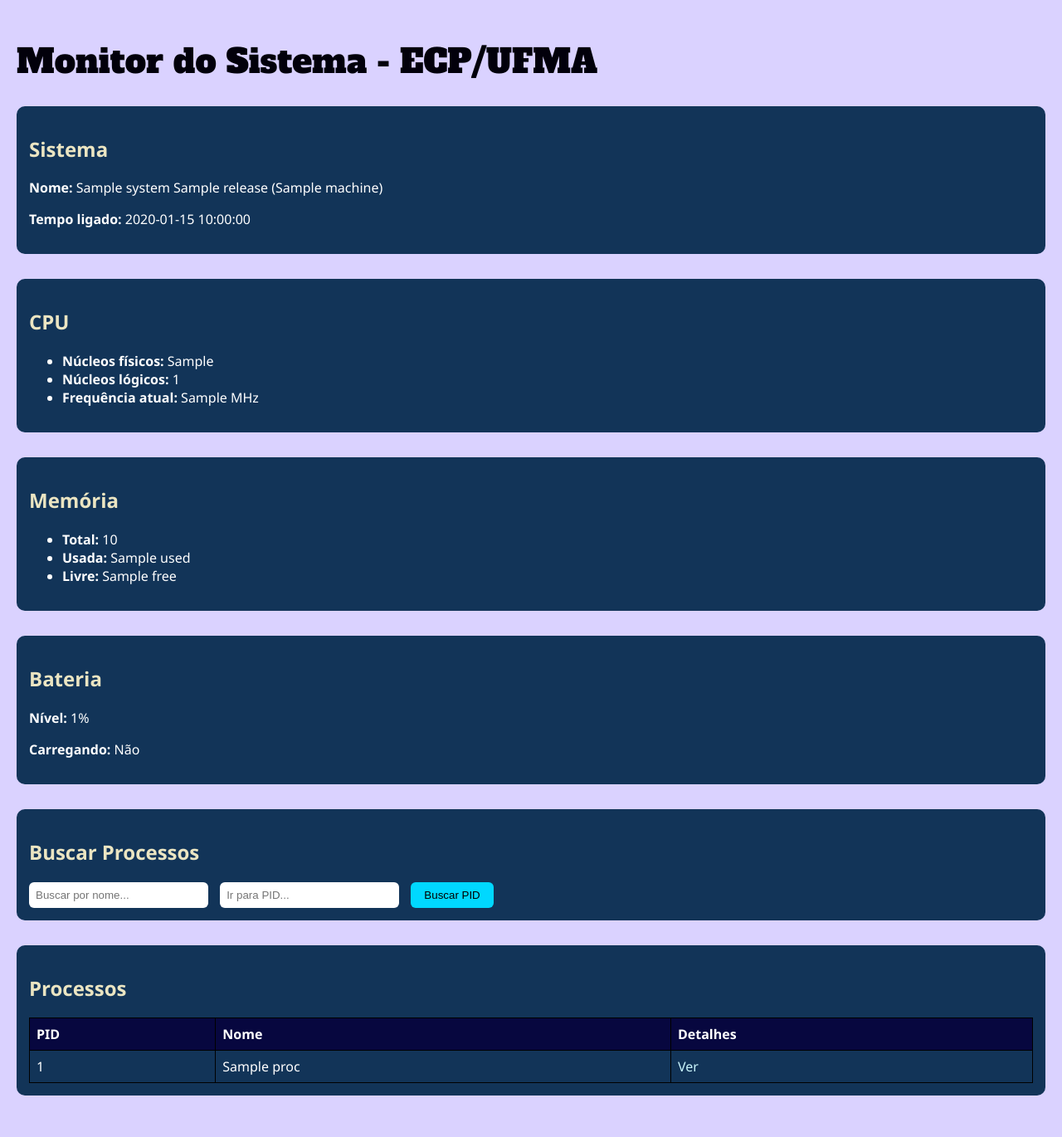
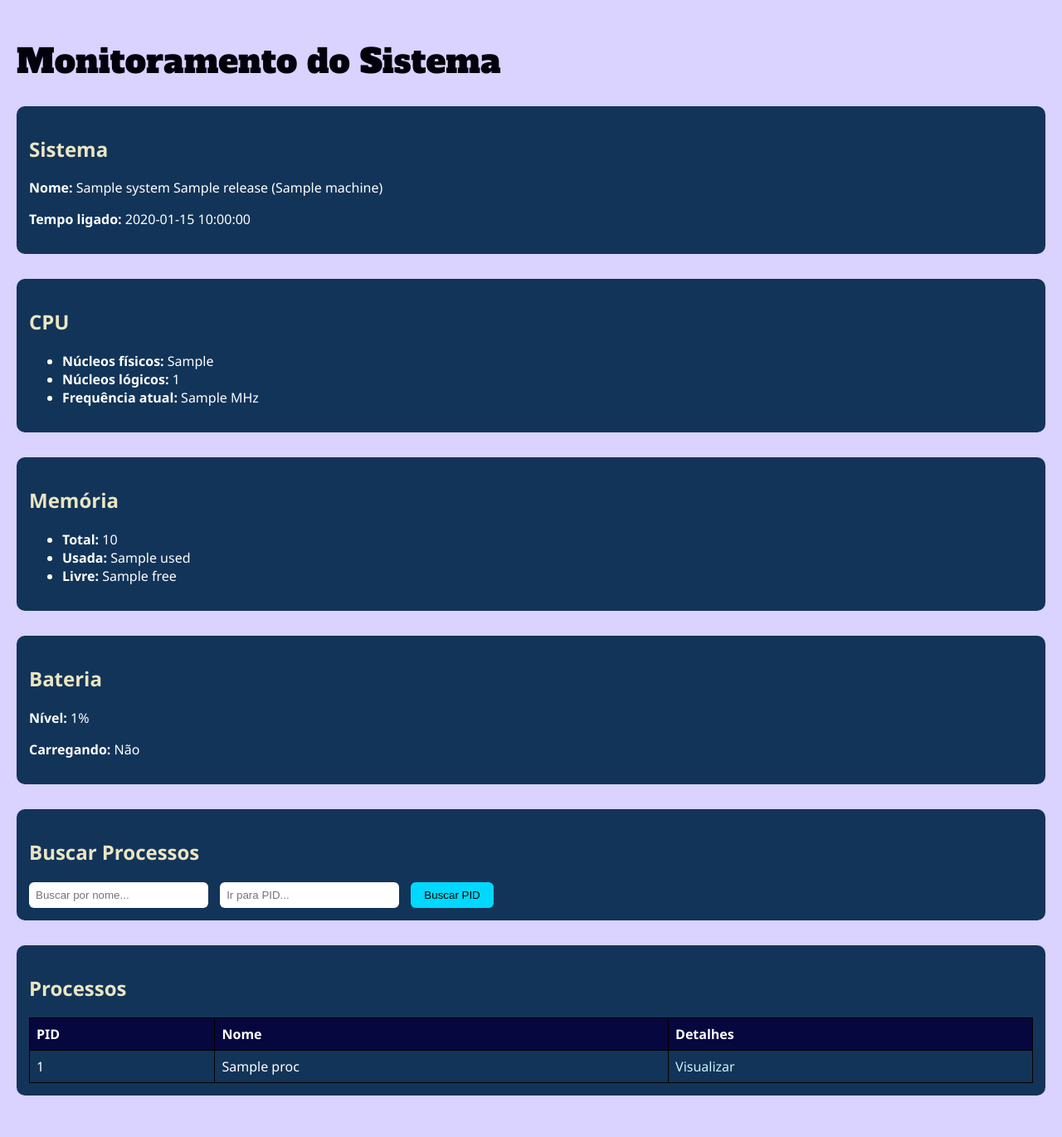
Before and after one commit to Erikabiams/Desafio01-SO, a Flask app: template templates/index.html in a window 1280 px wide. Shown: the whole page at 83% size. Run offline with Flask 3, Linux system fonts and the light colour scheme; the template is opened without the code that fills it: most values are stand-ins (such as "Sample title", 1, 10 or a date in 2020).

Commit message:
index.html

```diff
--- a/templates/index.html
+++ b/templates/index.html
@@ -2,12 +2,12 @@
 <html lang="pt-BR">
 <head>
     <meta charset="UTF-8">
-    <title>Monitor do Sistema</title>
+    <title>Monitoramento-SO</title>
     <link rel="stylesheet" href="{{ url_for('static', filename='style.css') }}">
 </head>
 <body>
     <div class="container">
-        <h1>Monitor do Sistema - ECP/UFMA</h1>
+        <h1>Monitoramento do Sistema</h1>
 
         <div class="section">
             <h2>Sistema</h2>
@@ -59,7 +59,7 @@
                     <tr>
                         <td>{{ proc.pid }}</td>
                         <td>{{ proc.name }}</td>
-                        <td><a href="/process/{{ proc.pid }}">Ver</a></td>
+                        <td><a href="/process/{{ proc.pid }}">Visualizar</a></td>
                     </tr>
                     {% endfor %}
                 </tbody>
```
